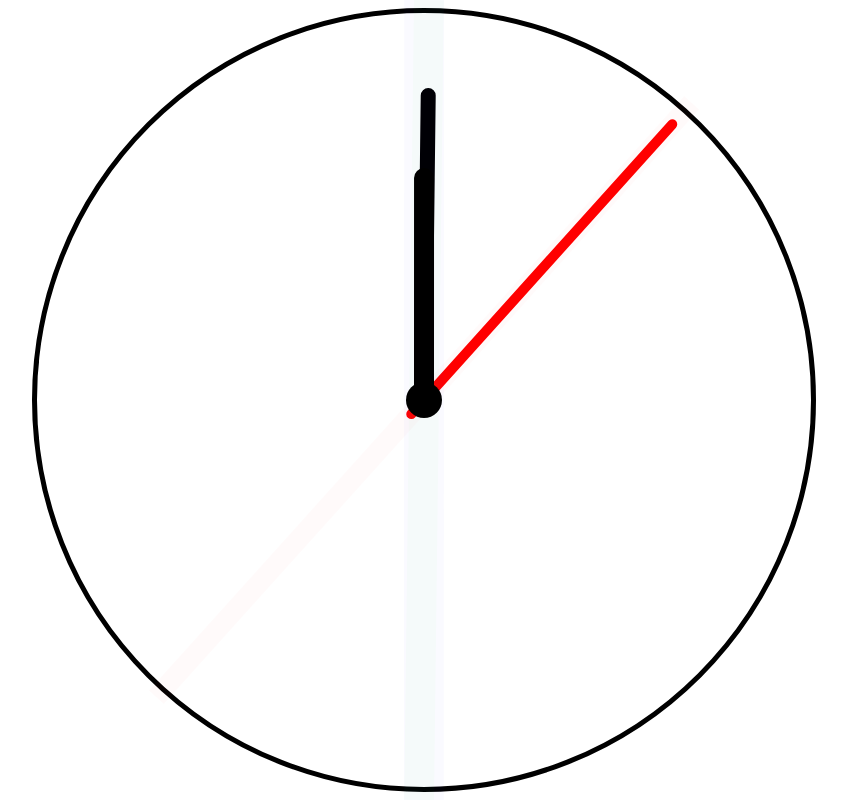
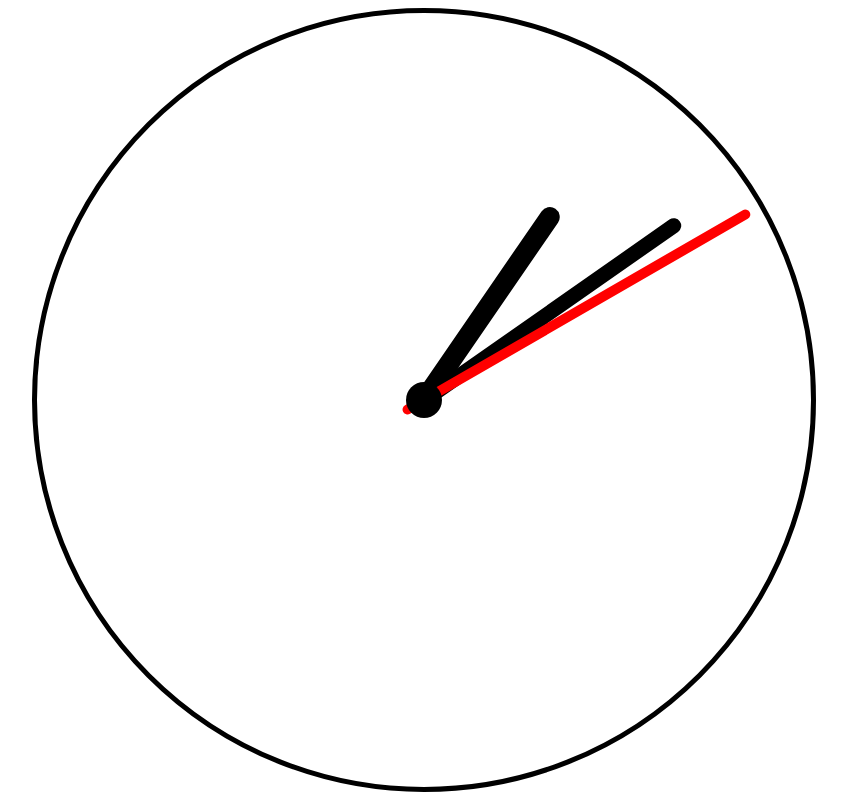
Before and after one commit to Em-ilien/clock.js, a SvelteKit app: page / in a window 1280 px wide. Shown: the whole page, without its empty margins (216-1063 px from the left). Built offline with nearby package versions, Linux system fonts and the light colour scheme.

Commit message:
add js logic

```diff
--- a/src/routes/Clock.svelte
+++ b/src/routes/Clock.svelte
@@ -1,25 +1,28 @@
 <script>
-	let secondsHandTransform = 0;
+	let hours;
+	let minutes;
+	let seconds;
+
 	setInterval(() => {
-		secondsHandTransform += 6;
+		const date = new Date();
+		hours = date.getHours();
+		minutes = date.getMinutes();
+		seconds = date.getSeconds();
 	}, 1000);
 </script>
 
 <div class="clock-ctn">
 	<div class="clock">
-		<div class="seconds-hand-ctn hand-ctn" style:transform={`rotate(${secondsHandTransform}deg)`}>
+		<div class="seconds-hand-ctn hand-ctn" style:transform={`rotate(${seconds * 6}deg)`}>
 			<div class="seconds-hand hand"></div>
 		</div>
 		<div
 			class="minutes-hand-ctn hand-ctn"
-			style:transform={`rotate(${secondsHandTransform / 60}deg)`}
+			style:transform={`rotate(${minutes * 6 + seconds / 10}deg)`}
 		>
 			<div class="minutes-hand hand"></div>
 		</div>
-		<div
-			class="hours-hand-ctn hand-ctn"
-			style:transform={`rotate(${secondsHandTransform / 3600}deg)`}
-		>
+		<div class="hours-hand-ctn hand-ctn" style:transform={`rotate(${hours * 30 + minutes / 2}deg)`}>
 			<div class="hours-hand hand"></div>
 		</div>
 		<div class="center"></div>
@@ -58,8 +61,8 @@
 	}
 
 	.seconds-hand-ctn {
-		background-color: #ff000005;
 		width: 20px;
+		z-index: 3;
 	}
 
 	.seconds-hand {
@@ -69,8 +72,8 @@
 	}
 
 	.minutes-hand-ctn {
-		background-color: #00ff0005;
 		width: 30px;
+		z-index: 2;
 	}
 
 	.minutes-hand {
@@ -80,8 +83,8 @@
 	}
 
 	.hours-hand-ctn {
-		background-color: #0000ff05;
 		width: 40px;
+		z-index: 1;
 	}
 
 	.hours-hand {
@@ -96,5 +99,6 @@
 		background-color: #000000;
 		border-radius: 50%;
 		position: absolute;
+		z-index: 4;
 	}
 </style>
```
